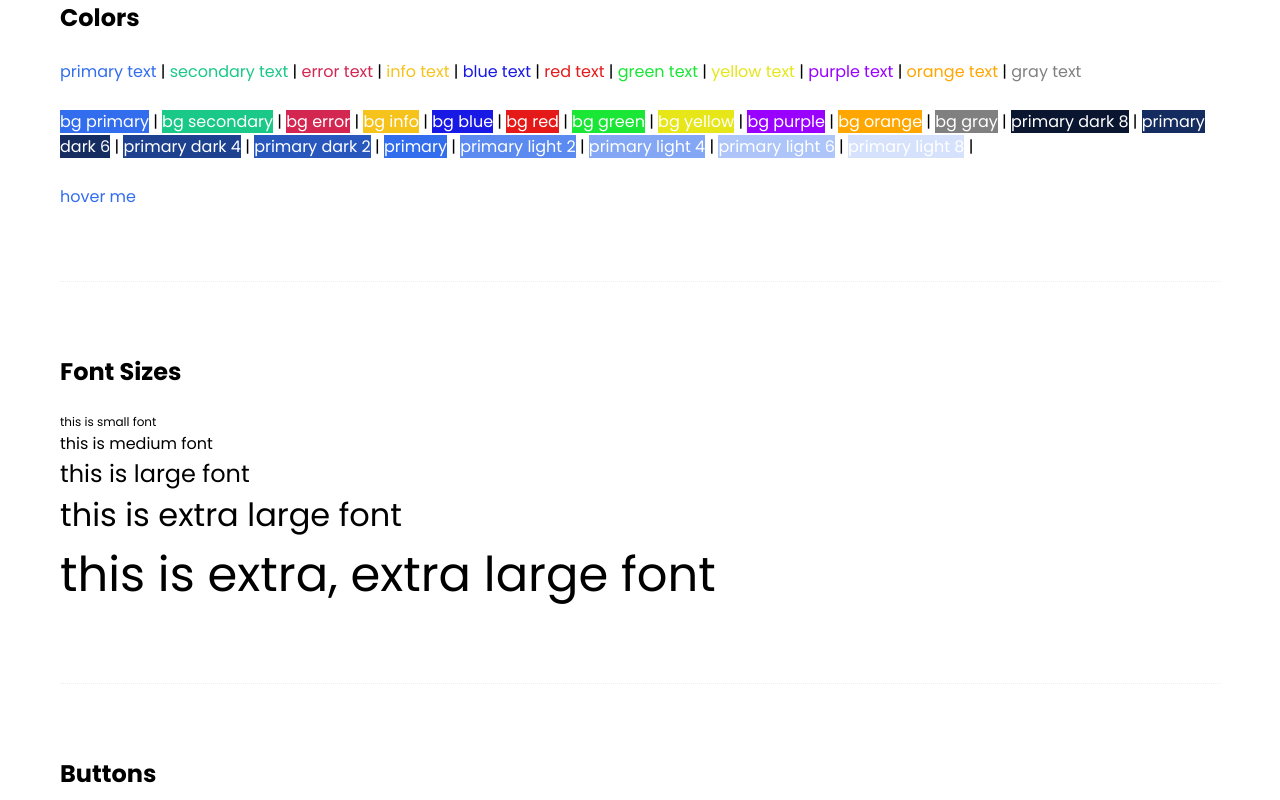
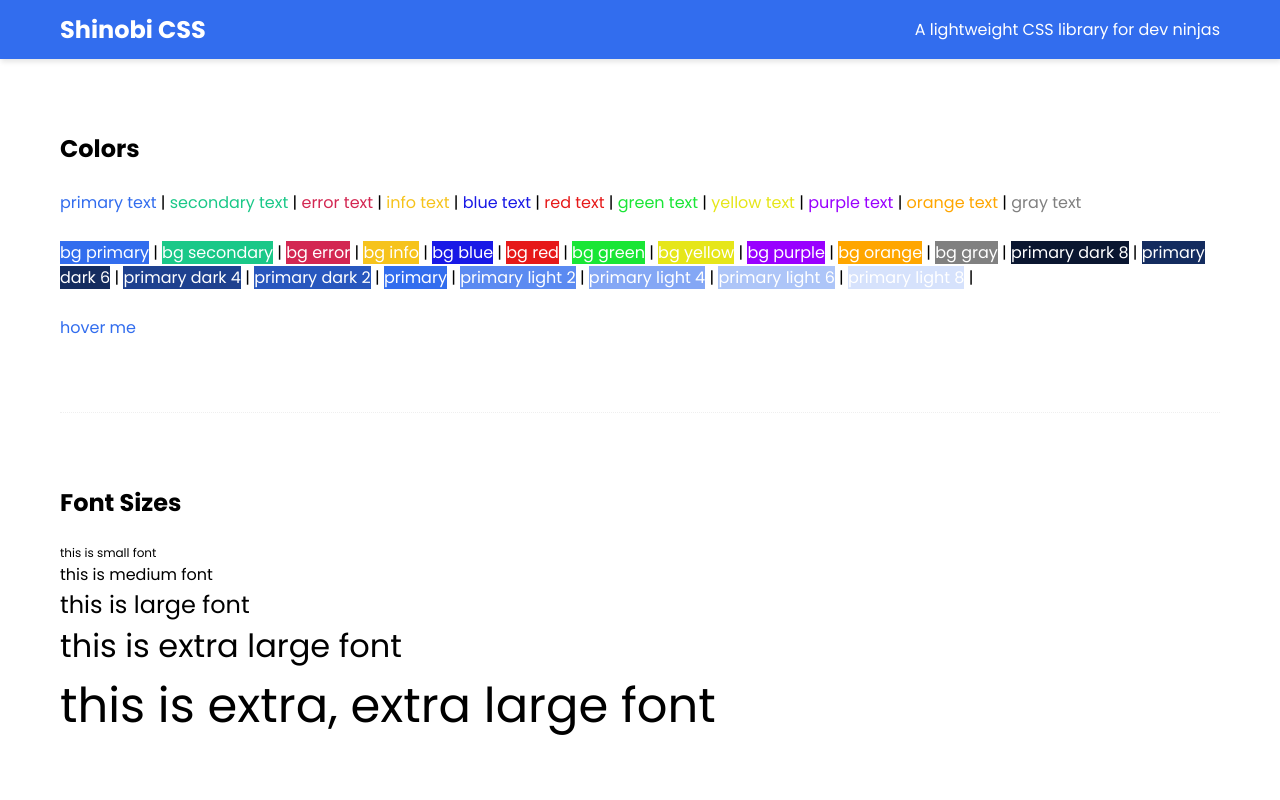
Before and after one commit to KorenPapazian/sasslib, a website built with Vite: page index.html in a window 1280 px wide. Shown: the top 800 px of the page. Built offline with nearby package versions, Linux system fonts and the light colour scheme.

Commit message:
Add navbar

```diff
--- a/index.html
+++ b/index.html
@@ -10,6 +10,12 @@
 </head>
 
 <body>
+  <nav class="navbar-primary text-white mb-4">
+    <div class="container">
+      <h2 class="site-title">Shinobi CSS</h2>
+      <p>A lightweight CSS library for dev ninjas</p>
+    </div>
+  </nav>
   <div class="container">
     <!-- colors -->
     <h2 class="mb-2">Colors</h2>
--- /dev/null
+++ b/sasslib/components/_navbar.scss
@@ -0,0 +1,29 @@
+%flex-layout {
+    width: 100%;
+    display: flex;
+    align-items: center;
+    justify-content: space-between;
+    box-sizing: border-box;
+}
+
+.navbar {
+    @extend %flex-layout;
+    padding: $base-padding $base-padding * 2;
+    box-shadow: $base-box-shadow;
+
+    .site-title {
+        font-size: $font-size-lg;
+    }
+
+    .container {
+        @extend %flex-layout;
+    }
+}
+
+@each $key,
+$val in $colors {
+    .navbar-#{$key} {
+        @extend .navbar;
+        background-color: $val;
+    }
+}
--- a/sasslib/style.scss
+++ b/sasslib/style.scss
@@ -13,6 +13,7 @@
 //components
 @import 'components/card';
 @import 'components/button';
+@import 'components/navbar';
 
 //utilities
 @import 'utilities';
```
